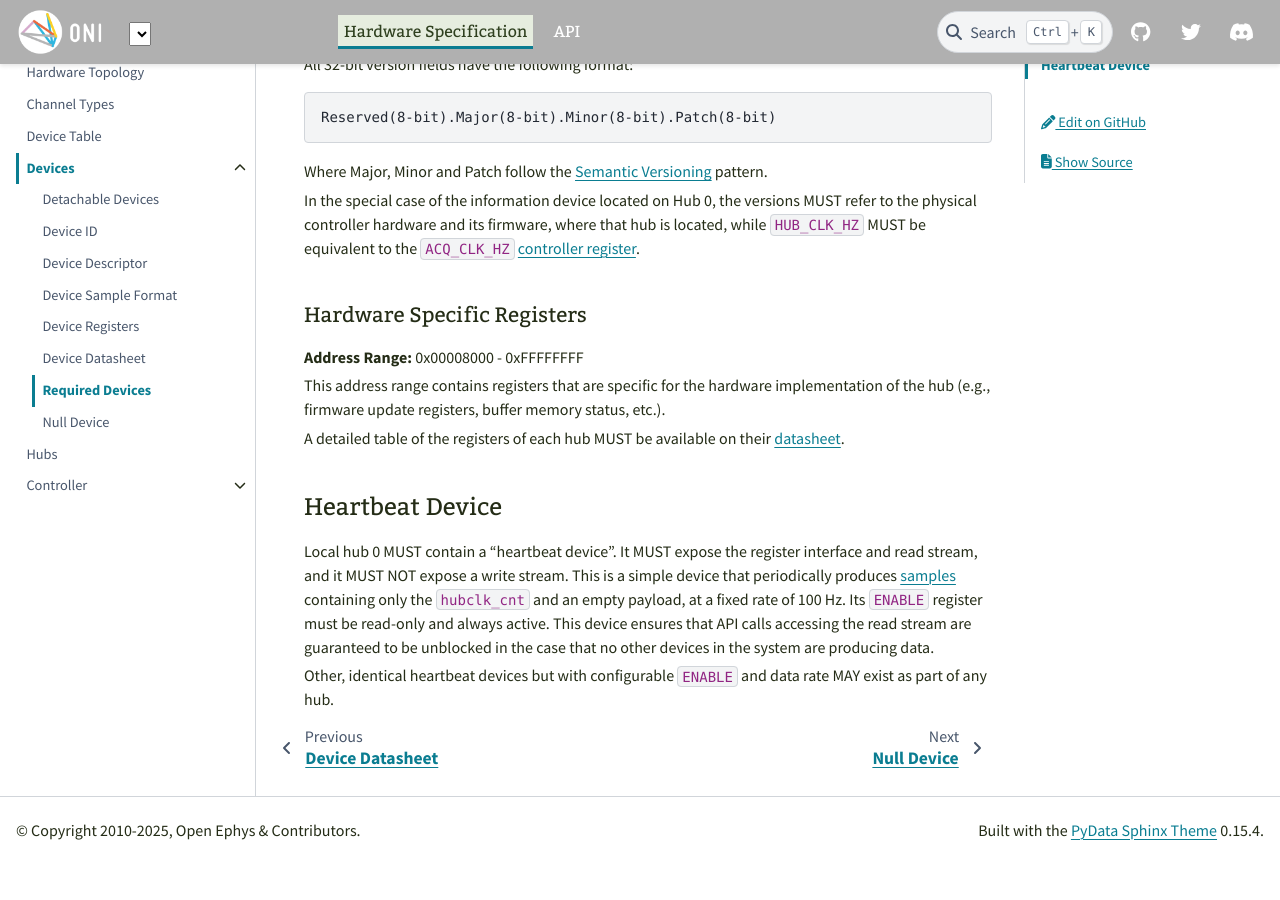
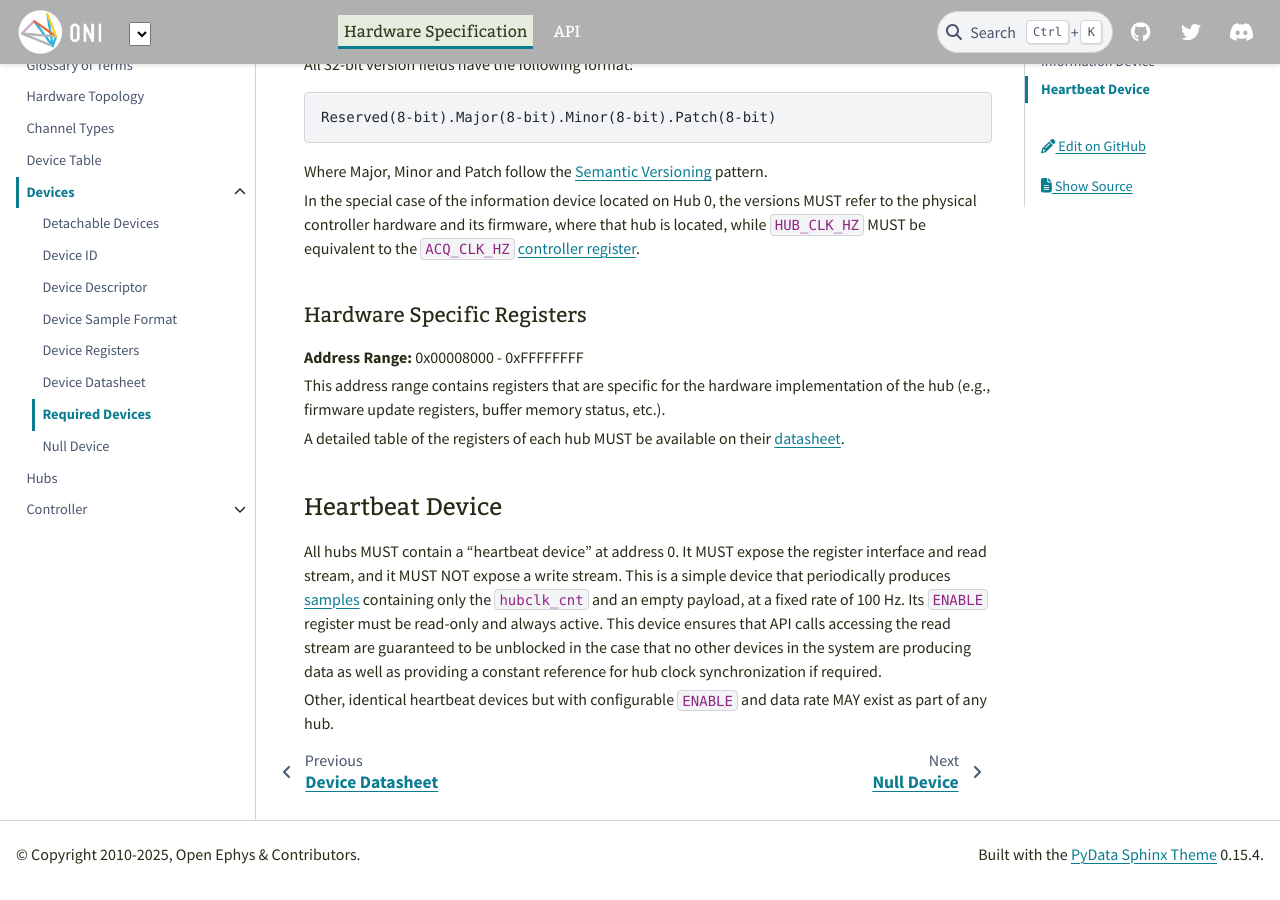
Before and after one commit to open-ephys/ONI, a Sphinx documentation site: the page built from source/hw-spec/devices/required.rst, in a window 1280 px wide and 900 px high, scrolled down 1663 px. Built offline with Sphinx 7.4.7 and the PyData theme 0.15.4, drawn with Linux system fonts in a browser that asks for light colours; before the commit the page ends 2539 px from its top, so only the background shows below that.

Commit message:
Specify heartbeat as required on all hubs

```diff
--- a/source/hw-spec/devices/required.rst
+++ b/source/hw-spec/devices/required.rst
@@ -115,13 +115,14 @@
 
 Heartbeat Device
 ------------------
-Local hub 0 MUST contain a “heartbeat device”.  It MUST expose the register
+All hubs MUST contain a “heartbeat device” at address 0. It MUST expose the register
 interface and read stream, and it MUST NOT expose a write stream. This is a
 simple device that periodically produces :ref:`samples <dev-sample>` containing
 only the ``hubclk_cnt`` and an empty payload, at a fixed rate of 100 Hz. Its
 ``ENABLE`` register must be read-only and always active. This device ensures
 that API calls accessing the read stream are guaranteed to be unblocked in the
-case that no other devices in the system are producing data.
+case that no other devices in the system are producing data as well as providing
+a constant reference for hub clock synchronization if required.
 
 Other, identical heartbeat devices but with configurable ``ENABLE`` and data
 rate MAY exist as part of any hub.
```
